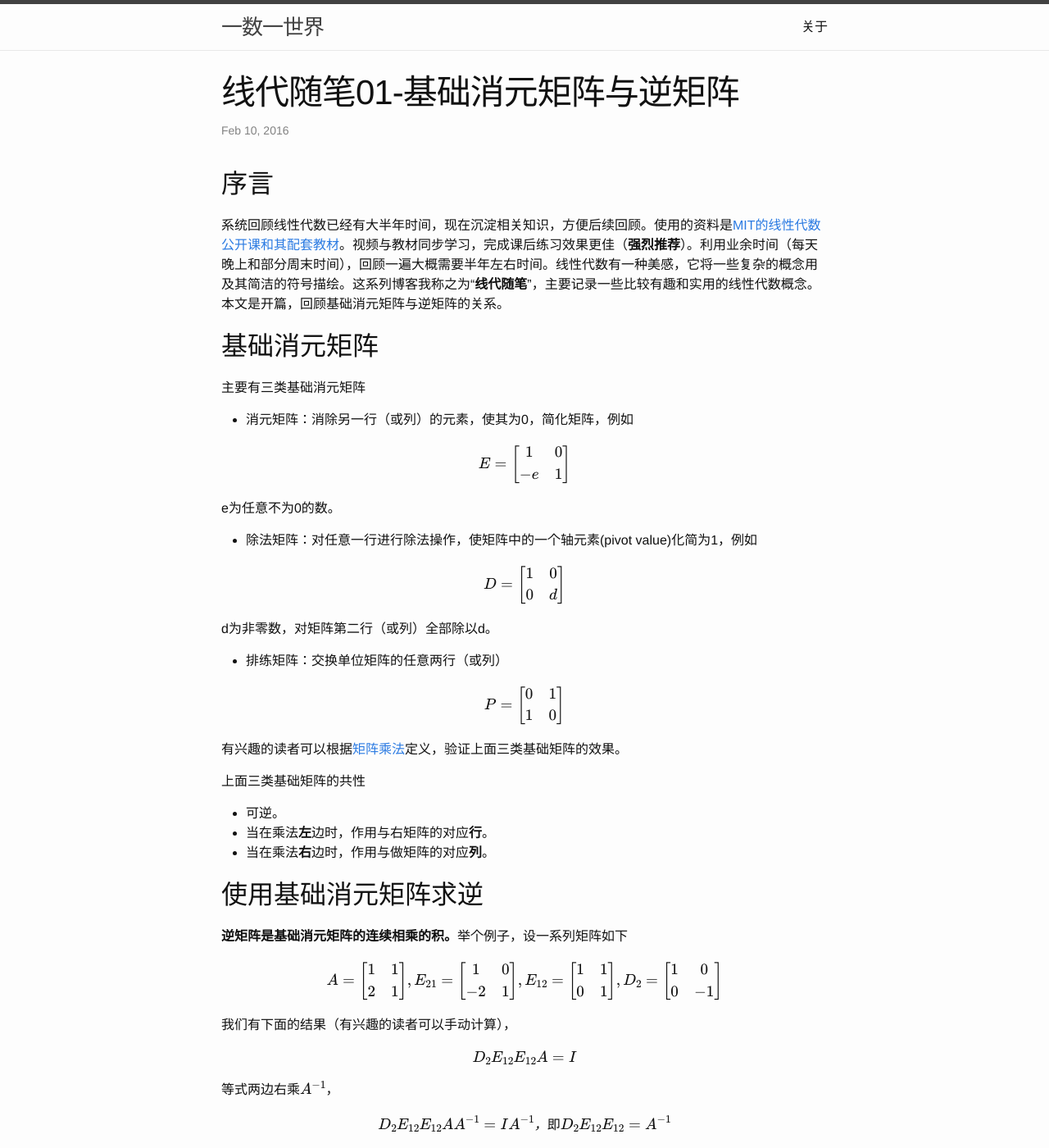
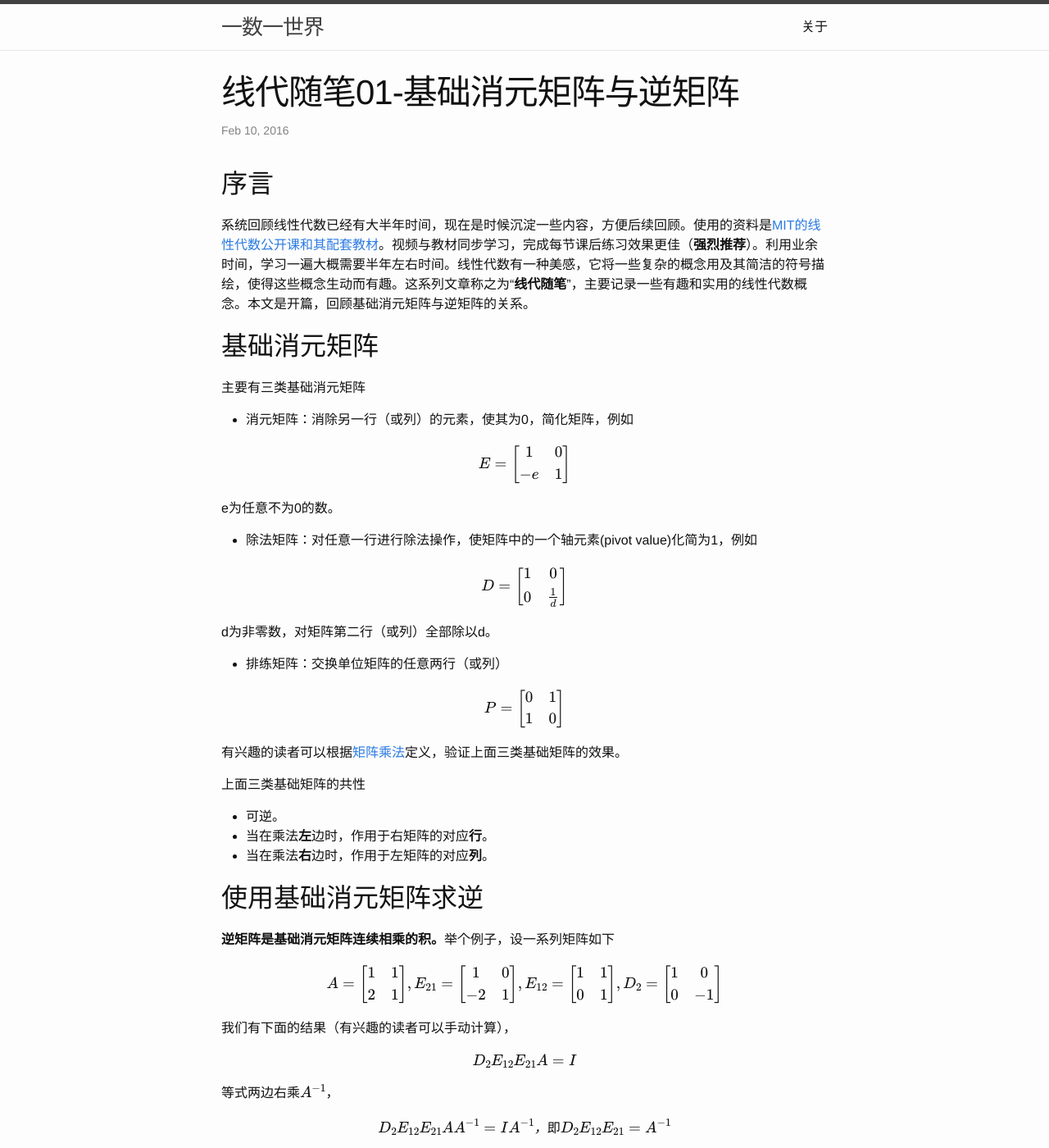
Before and after one commit to bourneli/bourneli.github.io, a Jekyll site: the page built from _posts/2016-02-08-linear-algebra-01-element-matrix-and-inverse.markdown, in a window 1280 px wide and 1400 px high. Shown: the whole window at 82% size. Built offline with Jekyll 4.4.1, drawn with Linux system fonts in a browser that asks for light colours; formulas are drawn with MathJax 3; some of the changed text lies outside the part shown.

Commit message:
fix error

```diff
--- a/_posts/2016-02-08-linear-algebra-01-element-matrix-and-inverse.markdown
+++ b/_posts/2016-02-08-linear-algebra-01-element-matrix-and-inverse.markdown
@@ -6,7 +6,7 @@ categories: linear algebra
 ---
 
 ## 序言
-系统回顾线性代数已经有大半年时间，现在沉淀相关知识，方便后续回顾。使用的资料是[MIT的线性代数公开课和其配套教材](http://ocw.mit.edu/courses/mathematics/18-06-linear-algebra-spring-2010/video-lectures/)。视频与教材同步学习，完成课后练习效果更佳（**强烈推荐**）。利用业余时间（每天晚上和部分周末时间），回顾一遍大概需要半年左右时间。线性代数有一种美感，它将一些复杂的概念用及其简洁的符号描绘。这系列博客我称之为“**线代随笔**”，主要记录一些比较有趣和实用的线性代数概念。本文是开篇，回顾基础消元矩阵与逆矩阵的关系。
+系统回顾线性代数已经有大半年时间，现在是时候沉淀一些内容，方便后续回顾。使用的资料是[MIT的线性代数公开课和其配套教材](http://ocw.mit.edu/courses/mathematics/18-06-linear-algebra-spring-2010/video-lectures/)。视频与教材同步学习，完成每节课后练习效果更佳（**强烈推荐**）。利用业余时间，学习一遍大概需要半年左右时间。线性代数有一种美感，它将一些复杂的概念用及其简洁的符号描绘，使得这些概念生动而有趣。这系列文章称之为“**线代随笔**”，主要记录一些有趣和实用的线性代数概念。本文是开篇，回顾基础消元矩阵与逆矩阵的关系。
 
 ## 基础消元矩阵
 主要有三类基础消元矩阵
@@ -25,7 +25,7 @@ e为任意不为0的数。
 
 $$ D =
 \begin{bmatrix}
-1 & 0 \\ 0 & d
+1 & 0 \\ 0 & 1 \over d
 \end{bmatrix}
 $$
 
@@ -45,13 +45,13 @@ $$
 上面三类基础矩阵的共性
 
 * 可逆。
-* 当在乘法**左**边时，作用与右矩阵的对应**行**。
-* 当在乘法**右**边时，作用与做矩阵的对应**列**。
+* 当在乘法**左**边时，作用于右矩阵的对应**行**。
+* 当在乘法**右**边时，作用于左矩阵的对应**列**。
 
 
 ## 使用基础消元矩阵求逆
 
-**逆矩阵是基础消元矩阵的连续相乘的积。**举个例子，设一系列矩阵如下
+**逆矩阵是基础消元矩阵连续相乘的积。**举个例子，设一系列矩阵如下
 
 $$ A =
 \begin{bmatrix}
@@ -74,13 +74,13 @@ $$
 我们有下面的结果（有兴趣的读者可以手动计算），
 
 $$
-D_2E_{12}E_{12}A=I
+D_2E_{12}E_{21}A=I
 $$
 
 等式两边右乘$A^{-1}$，
 
 $$
-D_2E_{12}E_{12}AA^{-1}=IA^{-1}，即 D_2E_{12}E_{12}=A^{-1}
+D_2E_{12}E_{21}AA^{-1}=IA^{-1}，即 D_2E_{12}E_{21}=A^{-1}
 $$
 
 ## 高斯乔丹法
@@ -113,4 +113,4 @@ $$
 $$
 
 ## 总结
-所以，我们的逆就是一些列基础消元矩阵的乘积，上述过程清楚地记录整个过程。在消元的过程中，会渐渐发现一些矩阵的性质，比如矩阵的基，维度，线性无关等，这些需要引入线性空间的概念，后续会有更详细的记录，敬请期待。
+所以，矩阵的逆就是一些列基础消元矩阵的乘积，上述过程清楚地记录整个过程。在消元的过程中，会渐渐发现一些矩阵的性质，比如矩阵的基，维度，线性独立等性质，后续会有相关文章详细介绍，敬请期待。
```
